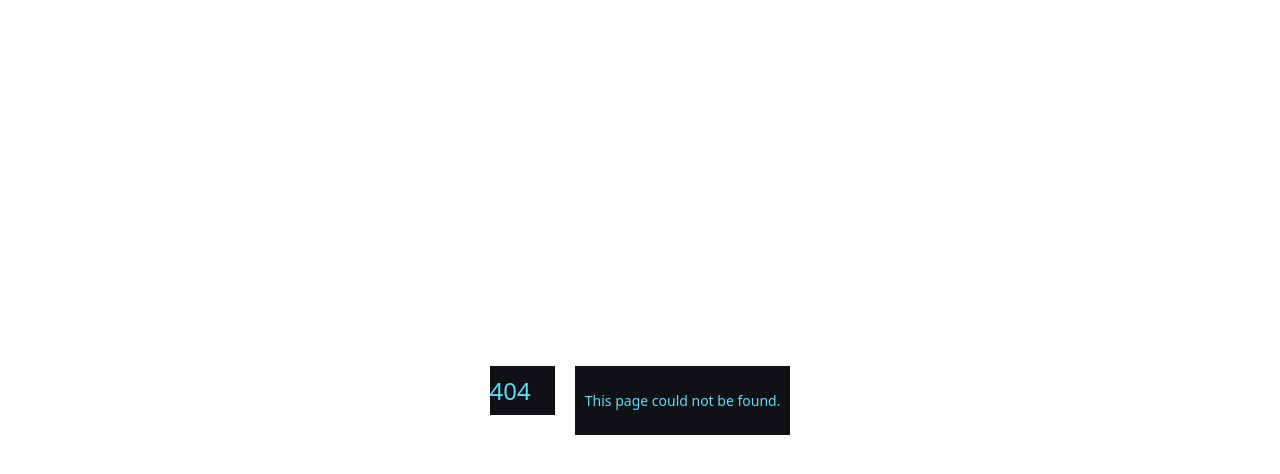
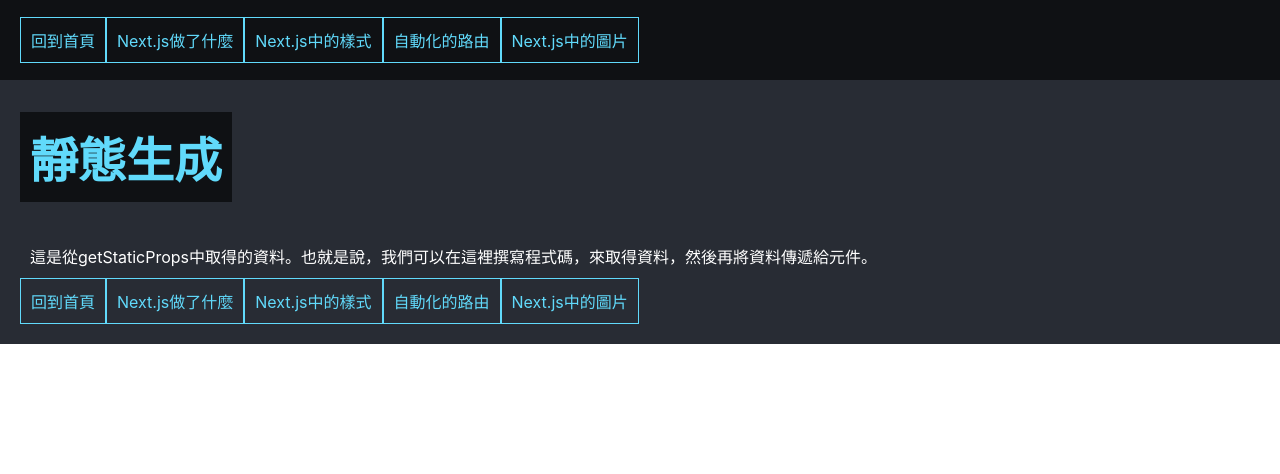
Before and after one commit to Bobo100/React-Next.js-Introduce, a Next.js app: page /getStaticProps in a window 1280 px wide. Before the commit this address had no page. Shown: the top 474 px of the page. Built offline with nearby package versions, Linux system fonts and the light colour scheme.

Commit message:
新增 redner內容測試

```diff
--- /dev/null
+++ b/pages/getStaticProps.tsx
@@ -0,0 +1,27 @@
+import Head from "next/head";
+import Layout from "../components/layout";
+
+function NextStaticProps({ content }) {
+    return (
+        <Layout>
+            <Head>
+                <title>靜態生成</title>
+            </Head>
+            <h1>靜態生成</h1>
+            <p>{content}</p>
+        </Layout>
+    );
+}
+
+export async function getStaticProps() {
+    // 在这里获取并处理数据
+    const content = "這是從getStaticProps中取得的資料。也就是說，我們可以在這裡撰寫程式碼，來取得資料，然後再將資料傳遞給元件。";
+
+    return {
+        props: {
+            content,
+        },
+    };
+}
+
+export default NextStaticProps;
```
Also changed, not shown: components/render/SSG.tsx (+23 -6 lines).
